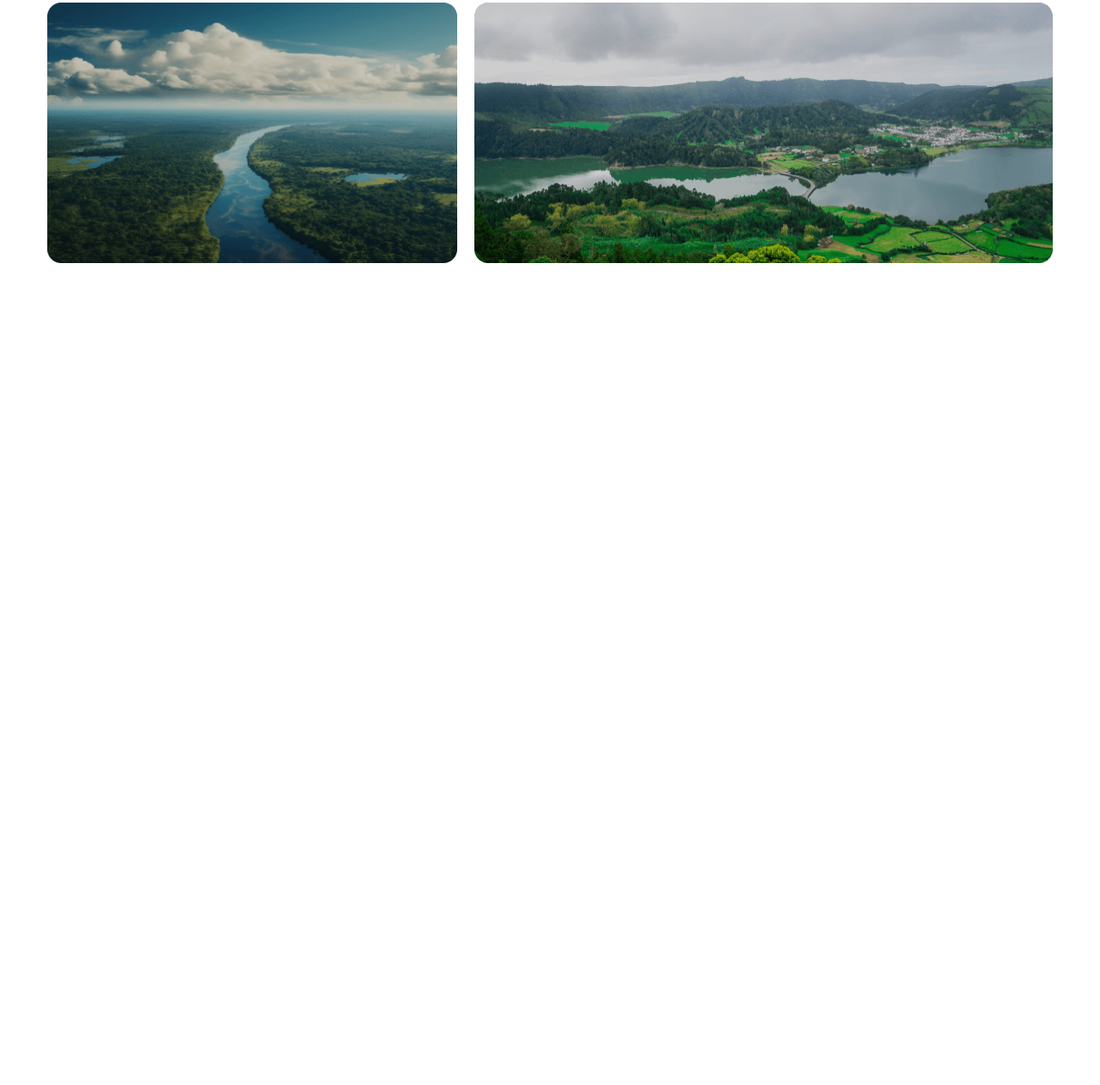
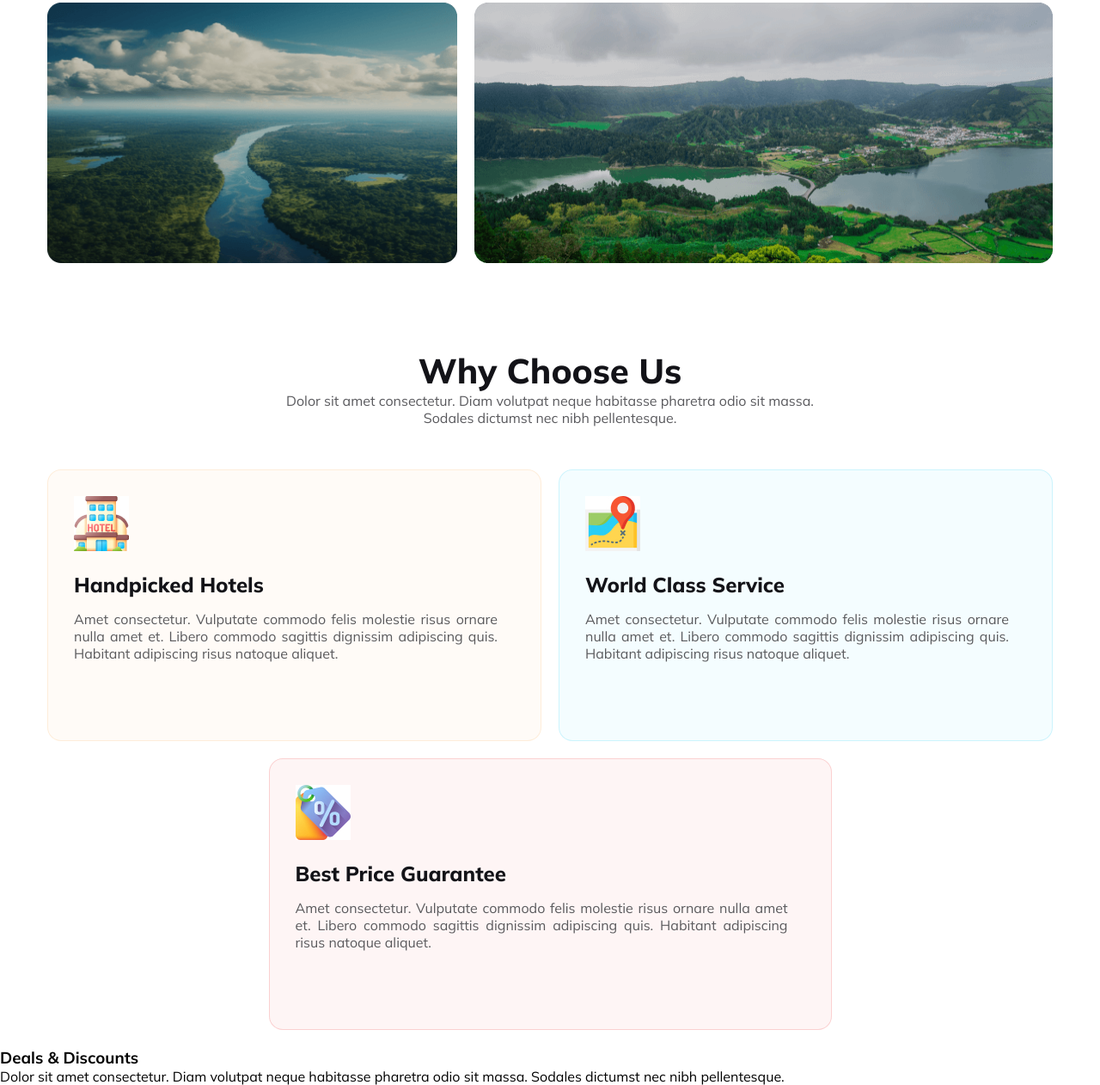
Before and after one commit to IstiyakIfti/second-assignment, a plain HTML site: page index.html in a window 1280 px wide. Shown: the part 2128-3390 px from the top of the page at 86% size. Before the commit the page ends 2434 px from the top, so only its background shows below. Drawn offline with Linux system fonts and the light colour scheme.

Commit message:
why-choose-us section added

```diff
--- a/index.html
+++ b/index.html
@@ -103,7 +103,58 @@
                     </div>
             </div>
         </section>
-        <!-- Destination section end -->
+<!-- Destination section end -->
+
+<!-- Why Choose Us section start -->
+        <section class="why-choose-us">
+            <div class="why-choose-us-heading">
+                <h3>Why Choose Us</h3>
+                <p>Dolor sit amet consectetur. Diam volutpat neque habitasse pharetra odio sit massa. Sodales dictumst nec nibh pellentesque.</p>
+            </div>
+            <div class="why-choose-us-two-img">
+                <div class="why-choose-us-first-box">
+                    <img src="Images/icon/hotel 1.jpg" alt="">
+                    <h3>Handpicked Hotels</h3>
+                    <p>Amet consectetur. Vulputate commodo felis molestie risus  ornare nulla amet et. Libero commodo sagittis dignissim adipiscing quis. Habitant adipiscing risus natoque aliquet. </p>
+                </div>
+                <div class="why-choose-us-second-box">
+                    <img src="Images/icon/map 1.jpg" alt="">
+                    <h3>World Class Service</h3>
+                    <p>Amet consectetur. Vulputate commodo felis molestie risus  ornare nulla amet et. Libero commodo sagittis dignissim adipiscing quis. Habitant adipiscing risus natoque aliquet. </p>
+                </div>
+            </div>
+            <div class="why-choose-us-third-box">
+                <img src="Images/icon/price-tag 1.jpg" alt="">
+                <h3>Best Price Guarantee</h3>
+                <p>Amet consectetur. Vulputate commodo felis molestie risus  ornare nulla amet et. Libero commodo sagittis dignissim adipiscing quis. Habitant adipiscing risus natoque aliquet. </p>
+            </div>
+        </section>
+<!-- Why Choose Us section end -->
+
+<!-- Deals & Discounts section start -->
+        <section class="deals-&-discounts">
+            <div>
+                <h3>Deals & Discounts</h3>
+                <p>Dolor sit amet consectetur. Diam volutpat neque habitasse pharetra odio sit massa. Sodales dictumst nec nibh pellentesque.</p>
+            </div>
+            <div class="deals-&-discounts-first-div">
+                <div>
+
+                </div>
+            </div>
+            <div class="deals-&-discounts-second-div">
+                <div>
+
+                </div>
+            </div>
+            <div class="deals-&-discounts-third-div">
+                <div>
+
+                </div>
+            </div>
+
+        </section>
+<!-- Deals & Discounts section end -->
     </main>
     <!-- main section end -->
 </body>
--- a/styles/styles.css
+++ b/styles/styles.css
@@ -174,6 +174,7 @@ nav li a {
 /* popular-section styles end */
 
 /* destination-section styles start */
+
 .destination-section {
     width: 1170px;
     margin: 0 auto;
@@ -204,3 +205,130 @@ nav li a {
 .box img {
     width: 100%;
 }
+
+/*  Why Choose Us section start  */
+
+.why-choose-us {
+    width: 1170px;
+    margin: 0 auto;
+    padding-top: 100px;
+}
+
+.why-choose-us-heading h3 {
+    color: #131318;
+    text-align: center;
+    font-size: 2.5rem;
+    font-weight: 800;
+}
+
+.why-choose-us-heading p {
+    color: rgba(19, 19, 24, 0.70);
+    text-align: center;
+    font-size: 1rem;
+    font-style: normal;
+    font-weight: 400;
+    width: 643px;
+    margin: 0 auto;
+}
+
+.why-choose-us-two-img {
+    display: flex;
+    gap: 20px;
+    padding-top: 50px;
+
+}
+
+.why-choose-us-first-box {
+    width: 50%;
+    height: 284px;
+    border-radius: 16px;
+    border: 1px solid rgba(251, 181, 99, 0.20);
+    background: rgba(251, 181, 99, 0.05);
+    padding: 30px 50px 0px 30px;
+}
+
+.why-choose-us-first-box img {
+    width: 64px;
+    height: 64px;
+}
+
+.why-choose-us-first-box h3 {
+    padding-top: 20px;
+    color: #131318;
+    font-size: 1.5rem;
+    font-weight: 800;
+}
+
+.why-choose-us-first-box p {
+    padding-top: 15px;
+    color: #5A5A5D;
+    font-size: 1rem;
+    font-style: normal;
+    font-weight: 400;
+    text-align: justify;
+
+}
+
+.why-choose-us-second-box {
+    width: 50%;
+    height: 284px;
+    border-radius: 16px;
+    border: 1px solid rgba(41, 206, 246, 0.20);
+    background: rgba(41, 206, 246, 0.05);
+    padding: 30px 50px 0px 30px;
+}
+
+.why-choose-us-second-box img {
+    width: 64px;
+    height: 64px;
+}
+
+.why-choose-us-second-box h3 {
+    padding-top: 20px;
+    color: #131318;
+    font-size: 1.5rem;
+    font-weight: 800;
+}
+
+.why-choose-us-second-box p {
+    padding-top: 15px;
+    color: #5A5A5D;
+    font-size: 1rem;
+    font-style: normal;
+    font-weight: 400;
+    text-align: justify;
+}
+
+
+.why-choose-us-third-box {
+    width: 573px;
+    height: 284px;
+    border-radius: 16px;
+    border: 1px solid rgba(233, 68, 68, 0.20);
+    background: rgba(233, 68, 68, 0.05);
+    margin: 20px auto;
+    padding: 30px 50px 0px 30px;
+}
+
+.why-choose-us-third-box img {
+    width: 64px;
+    height: 64px;
+}
+
+.why-choose-us-third-box h3 {
+    padding-top: 20px;
+    color: #131318;
+    font-size: 1.5rem;
+    font-weight: 800;
+}
+
+.why-choose-us-third-box p{
+    padding-top: 15px;
+    color: #5A5A5D;
+    font-size: 1rem;
+    font-style: normal;
+    font-weight: 400;
+    text-align: justify;
+}
+
+/*  Why Choose Us section end */
```
Also changed, not shown: Images/icon/hotel 1.jpg (added), Images/icon/map 1.jpg (added), Images/icon/price-tag 1.jpg (added).
